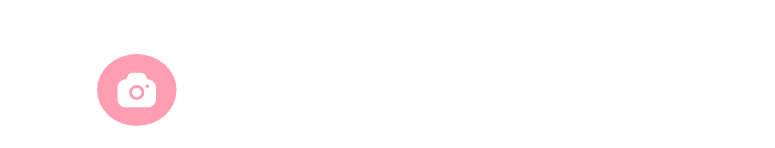
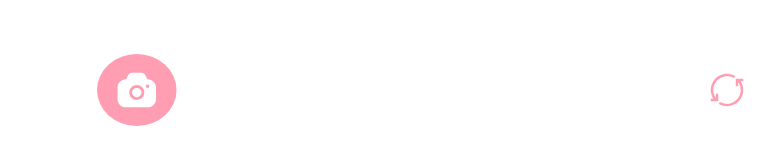
Before and after one commit to OrangeKim04/frontend, a React (Vite) app in the folder ZeroPick/: page /camera in a window 1280 px wide. Shown: the part 649-797 px from the top of the page, without its empty margins (503-1278 px from the left). Built offline with nearby package versions, Linux system fonts and the light colour scheme; a web font is replaced by a local one.

Commit message:
feat: 화면전환 삭제, 다시찍기 추가

```diff
--- a/ZeroPick/src/pages/CameraPage.tsx
+++ b/ZeroPick/src/pages/CameraPage.tsx
@@ -6,7 +6,6 @@ import switchIcon from '@/assets/switch-camera.svg';
 
 const CameraPage = () => {
    const [image, setImage] = useState<string | null>(null);
-   const [numberOfCameras, setNumberOfCameras] = useState(0);
    const camera = useRef<CameraType>(null);
    useEffect(() => {
       setImage(null);
@@ -22,15 +21,13 @@ const CameraPage = () => {
                aspectRatio={3 / 5}
                errorMessages={{}}
                facingMode="environment"
-               numberOfCamerasCallback={setNumberOfCameras}
             />
          )}
          <Control>
             <SwitchButton
                src={switchIcon}
-               hidden={numberOfCameras <= 1}
                onClick={() => {
-                  camera.current?.switchCamera();
+                  setImage(null);
                }}
             />
             <TakePhotoButton
```
